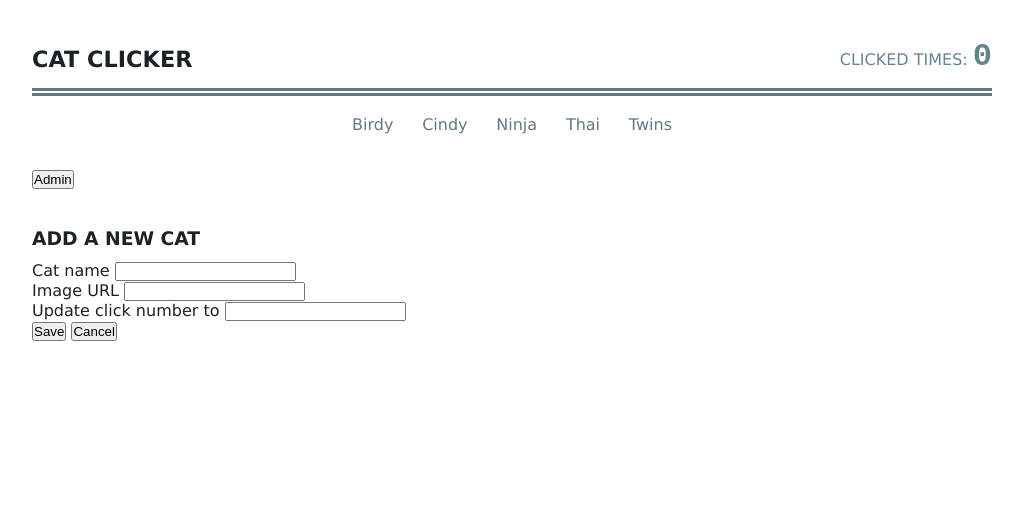
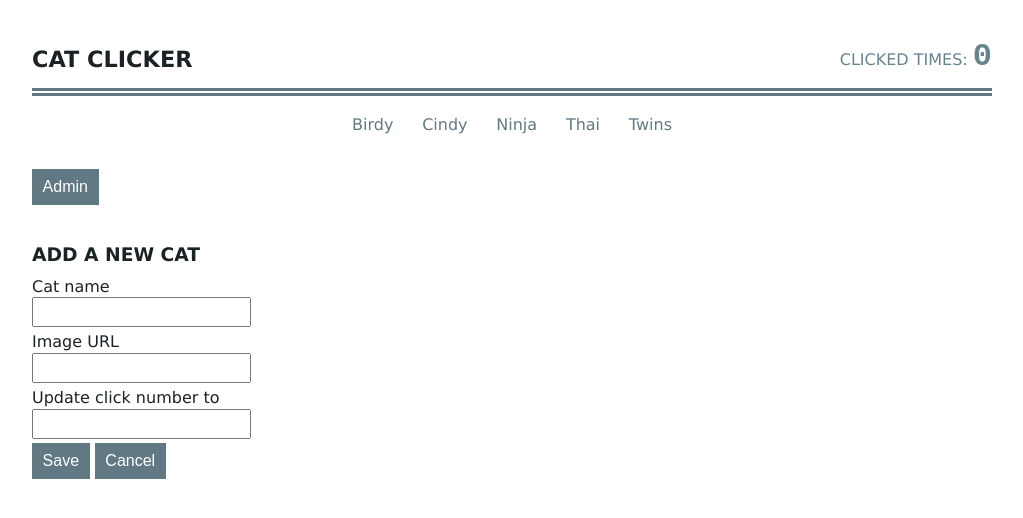
Before and after one commit to witmin/Udacity-Cat-Click, a website: page index.html in a window 1280 px wide. Both pictures are taken after a click on the button "Admin". Shown: the whole page, without its empty margins (128-1151 px from the left). Drawn offline with Linux system fonts and the light colour scheme.

Commit message:
Enhance the form style.

```diff
--- a/styles.css
+++ b/styles.css
@@ -35,6 +35,7 @@ img {
 a {
     color: #617983;
 }
+
 a:hover, a:focus {
     color: #475960;
 }
@@ -46,18 +47,20 @@ a:hover, a:focus {
 }
 
 /* Click record*/
-.click-record{
+.click-record {
     color: #64848e;
     text-align: right;
     margin-top: -2.5em;
     text-transform: uppercase;
 }
-#clicked-times{
+
+#clicked-times {
     display: inline-block;
     font-weight: bold;
     font-size: 2em;
     font-family: Input, "Courier New", sans-serif;
 }
+
 /* cats names list */
 #cats-names-list {
     margin: 1em 0;
@@ -66,12 +69,14 @@ a:hover, a:focus {
     text-align: center;
     border-top: 8px double #617983;
 }
-#cats-names-list li{
+
+#cats-names-list li {
     display: inline-block;
     width: auto;
     margin: 0 0.5em;
 }
-#cats-names-list li a{
+
+#cats-names-list li a {
     display: block;
     text-align: center;
     padding: 0.2em 0.4em;
@@ -88,7 +93,7 @@ a:hover, a:focus {
     flex-wrap: wrap;
 }
 
-#cats-list li{
+#cats-list li {
     display: block;
     width: 360px;
     margin: 0 1em 1em 0;
@@ -99,13 +104,13 @@ a:hover, a:focus {
     margin: 1em 0 0.5em 0;
 }
 
-#cats-list figure{
+#cats-list figure {
     width: inherit;
     height: auto;
     max-height: 300px;
 }
 
-#cats-list .cat-image{
+#cats-list .cat-image {
     width: 100%;
     height: auto;
 }
@@ -115,6 +120,39 @@ a:hover, a:focus {
     box-shadow: 0 2px 10px rgba(0, 0, 200, 0.5);
 }
 
-.cat-image:focus{
+.cat-image:focus {
     box-shadow: 0 2px 10px rgba(0, 0, 0, 0.35);
 }
+
+/* form */
+form {
+    margin: 1em 0;
+}
+
+button {
+    font-size: 1rem;
+    padding: 0.5em 0.6em;
+    color: #ffffff;
+    background: #617983;
+    border: 1px solid #617983;
+
+}
+
+button:hover {
+    cursor: pointer;
+    color: #ffffff;
+    background: #475960;
+    border-color: #475960;
+}
+
+input {
+    padding: 4px;
+    font-size: 1rem;
+}
+form .group{
+    margin: 0.2em 0 0.3em 0;
+}
+form .group label{
+    display: block;
+    line-height: 1.3em;
+}
```
